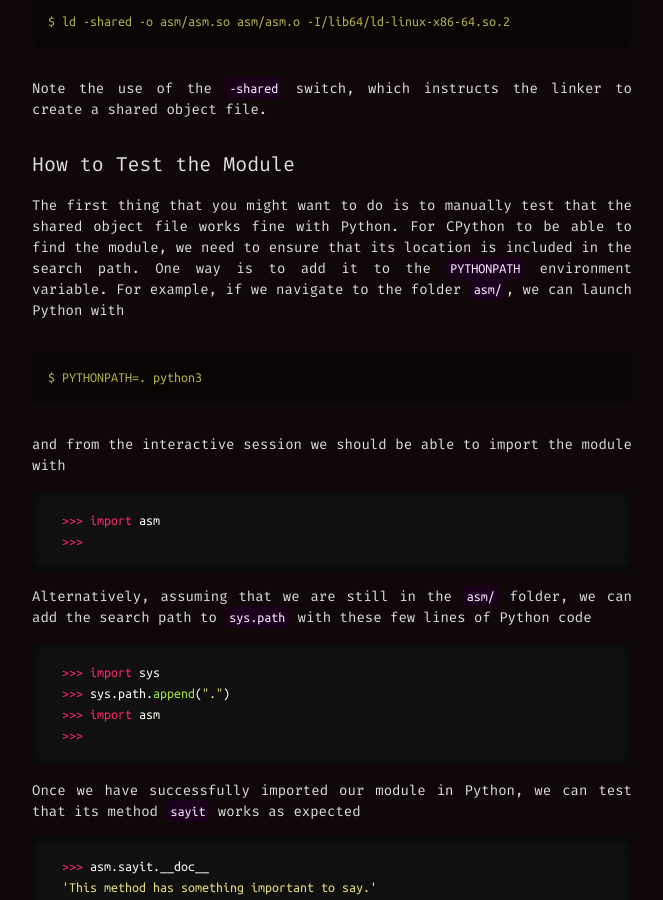
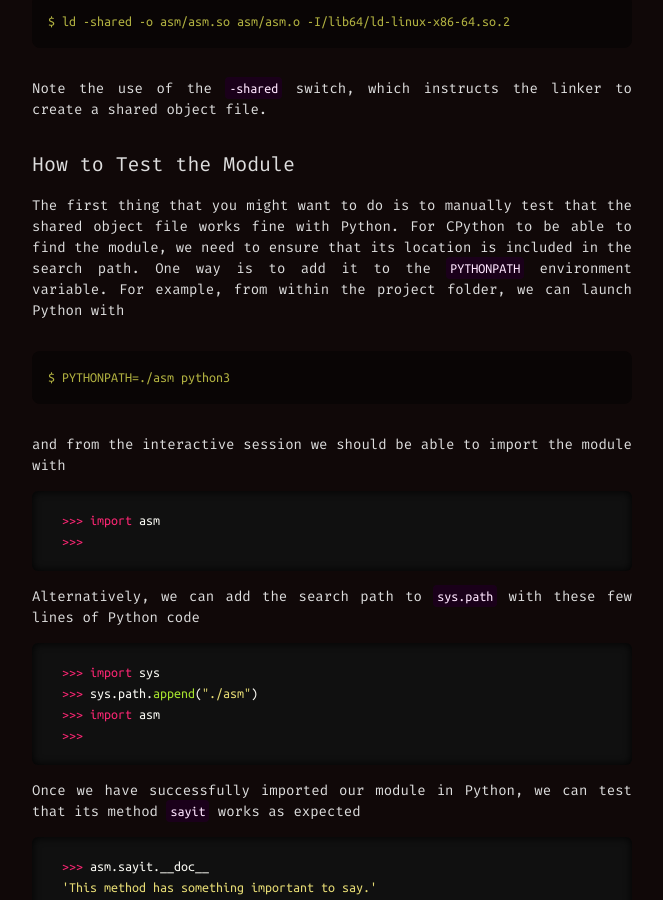
Before and after one commit to P403n1x87/thehubofheliopolis, a Jekyll site: the page built from _posts/2018-03-24-asm_python.md, in a window 1280 px wide and 900 px high, scrolled down 9018 px. Shown: the whole window, without its empty margins (314-977 px from the left). Built offline with Jekyll 4.4.1, drawn with Linux system fonts in a browser that asks for light colours; nearby versions of some CDN libraries; the table of contents is made by our own code; some of the changed text lies outside the part shown.

Commit message:
Fix trivial search path

```diff
--- a/_posts/2018-03-24-asm_python.md
+++ b/_posts/2018-03-24-asm_python.md
@@ -363,10 +363,10 @@ Note the use of the `-shared` switch, which instructs the linker to create a sha
 
 ## How to Test the Module
 
-The first thing that you might want to do is to manually test that the shared object file works fine with Python. For CPython to be able to find the module, we need to ensure that its location is included in the search path. One way is to add it to the `PYTHONPATH` environment variable. For example, if we navigate to the folder `asm/`, we can launch Python with
+The first thing that you might want to do is to manually test that the shared object file works fine with Python. For CPython to be able to find the module, we need to ensure that its location is included in the search path. One way is to add it to the `PYTHONPATH` environment variable. For example, from within the project folder, we can launch Python with
 
 {% terminal $ %}
-PYTHONPATH=. python3
+PYTHONPATH=./asm python3
 {% endterminal %}
 
 and from the interactive session we should be able to import the module with
@@ -376,11 +376,11 @@ and from the interactive session we should be able to import the module with
 >>>
 {% endhighlight %}
 
-Alternatively, assuming that we are still in the `asm/` folder, we can add the search path to `sys.path` with these few lines of Python code
+Alternatively, we can add the search path to `sys.path` with these few lines of Python code
 
 {% highlight python %}
 >>> import sys
->>> sys.path.append(".")
+>>> sys.path.append("./asm")
 >>> import asm
 >>>
 {% endhighlight %}
```
